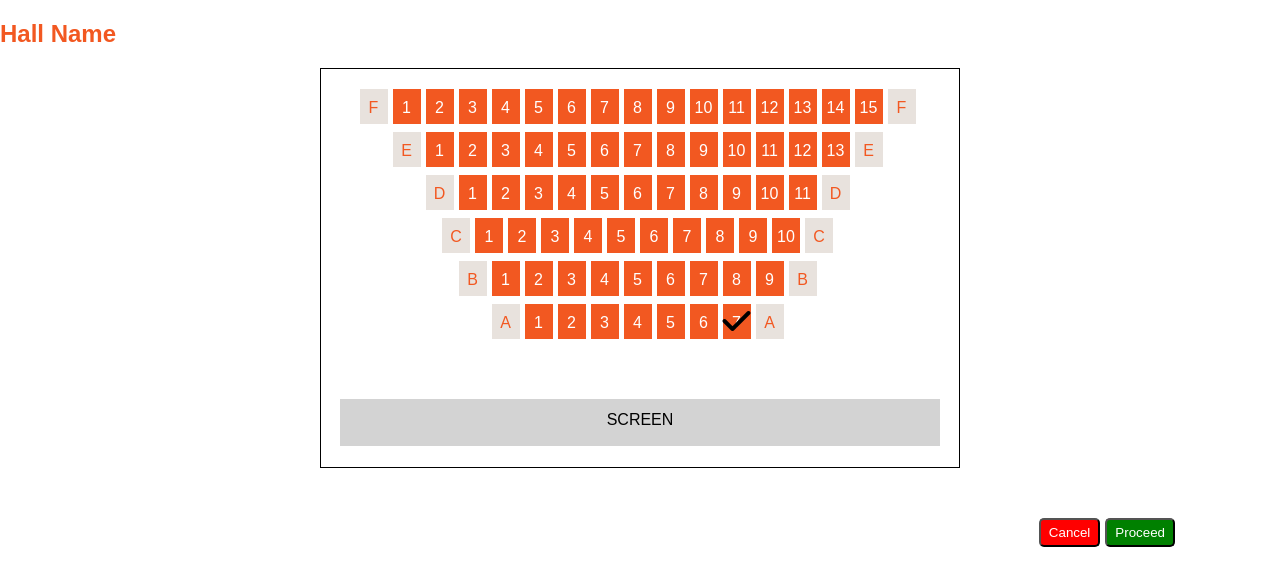
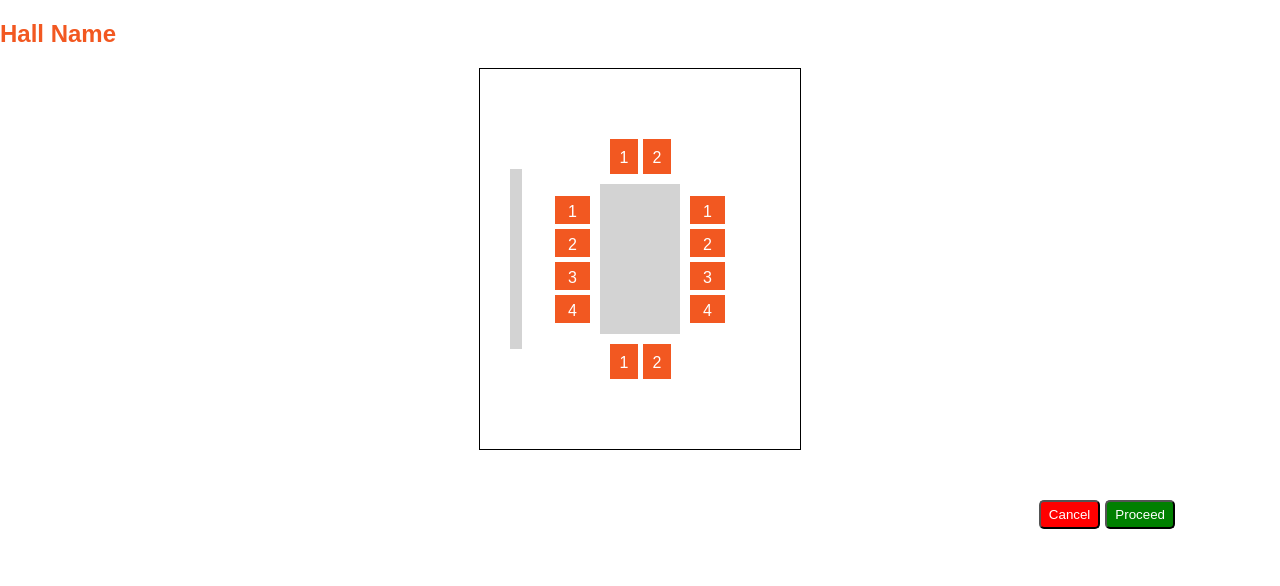
Before and after one commit to MisterMu/proj-db, a React (Create React App) app: page / in a window 1280 px wide. Shown: the top 586 px of the page. Built offline with nearby package versions, Linux system fonts and the light colour scheme.

Commit message:
add getConferenceMap() to room-map

```diff
--- a/src/components/room-map/room-map.css
+++ b/src/components/room-map/room-map.css
@@ -20,6 +20,12 @@
   box-sizing: border-box;
 }
 
+.conference-room {
+  width: 320px;
+  height: 380px;
+  position: relative;
+}
+
 .room-map-row {
   margin-bottom: 8px;
 }
@@ -28,12 +34,14 @@
   width: 28px;
   height: 35px;
   padding-top: 10px;
+  margin-right: 5px;
 }
 
 .horizontal-seat {
   width: 35px;
   height: 28px;
   padding-top: 7px;
+  margin-bottom: 5px;
 }
 
 .room-map-row-label ,.room-map-seat, .room-map-seat-taken {
@@ -42,7 +50,6 @@
   display: inline-block;
   text-align: center;
   box-sizing: border-box;
-  margin-right: 5px;
 }
 
 .room-map-seat, .room-map-seat-taken {
@@ -73,9 +80,46 @@
   margin: 60px auto 30px;
 }
 
-.room-map-table {
-  width: 150px;
-  height: 280px;
-  background-color: red;
-  margin: 80px auto;
+.conference-board {
+  width: 12px;
+  height: 180px;
+  background-color: lightgrey;
+  position: absolute;
+  top: 50%;
+  left: 30px;
+  transform: translate(0, -50%);
 }
+
+.conference-table {
+  width: 80px;
+  height: 150px;
+  background-color: lightgrey;
+  position: absolute;
+  top: 50%;
+  left: 50%;
+  transform: translate(-50%, -50%);
+}
+
+.conference-row-A {
+  position: absolute;
+  bottom: 160px;
+  left: 10px;
+}
+
+.conference-row-B {
+  position: absolute;
+  left: 90px;
+  top: 12px;
+}
+
+.conference-row-C {
+  position: absolute;
+  top: 160px;
+  left: 10px;
+}
+
+.conference-row-D {
+  position: absolute;
+  right: 90px;
+  top: 12px;
+}
--- a/src/components/room-map/room-map.js
+++ b/src/components/room-map/room-map.js
@@ -46,11 +46,37 @@ function getLectureHallMap(hall, name, pickSeat) {
 }
 
 function getConferenceMap(room, name) {
+  let rowA = room[0].map((item) => {
+    return <div className="room-map-seat vertical-seat">{item.id}</div>
+  });
+  let rowB = room[1].map((item) => {
+    return <div className="room-map-seat horizontal-seat">{item.id}</div>
+  })
+  let rowC = room[2].map((item) => {
+    return <div className="room-map-seat vertical-seat">{item.id}</div>
+  })
+  let rowD = room[3].map((item) => {
+    return <div className="room-map-seat horizontal-seat">{item.id}</div>
+  })
   return (
     <div className="room-map-host">
       <h2 className="room-map-name">{name}</h2>
-      <div className="room-map-seat-container">
-        <div className="room-map-table"/>
+      <div className="room-map-seat-container conference-room">
+        <div className="conference-board"></div>
+        <div className="conference-table">
+          <div className="conference-row-A">
+            {rowA}
+          </div>
+          <div className="conference-row-B">
+            {rowB}
+          </div>
+          <div className="conference-row-C">
+            {rowC}
+          </div>
+          <div className="conference-row-D">
+            {rowD}
+          </div>
+        </div>
       </div>
     </div>
   );
--- a/src/pages/buy-seat/buy-seat.js
+++ b/src/pages/buy-seat/buy-seat.js
@@ -213,6 +213,54 @@ const mock_data = [
   ]
 ]
 
+const mock_data2 = [
+  [
+    {
+      id: 1,
+      taken: false
+    }, {
+      id: 2,
+      taken: false
+    }
+  ], [
+    {
+      id: 1,
+      taken: false
+    }, {
+      id: 2,
+      taken: false
+    }, {
+      id: 3,
+      taken: false
+    }, {
+      id: 4,
+      taken: false
+    }
+  ], [
+    {
+      id: 1,
+      taken: false
+    }, {
+      id: 2,
+      taken: false
+    }
+  ], [
+    {
+      id: 1,
+      taken: false
+    }, {
+      id: 2,
+      taken: false
+    }, {
+      id: 3,
+      taken: false
+    }, {
+      id: 4,
+      taken: false
+    },
+  ]
+]
+
 export class BuySeat extends React.Component {
   cancel() {
     console.log('cancel');
@@ -225,7 +273,7 @@ export class BuySeat extends React.Component {
   render() {
     return(
       <div>
-        <GetRoomMap room_type={1} name="Hall Name" seat={mock_data}/>
+        <GetRoomMap room_type={2} name="Hall Name" seat={mock_data2}/>
         <div className="buy-seat-button-container">
           <button className="buy-seat-button-red" onClick={this.cancel}>Cancel</button>
           <button className="buy-seat-button-green" onClick={this.proceed}>Proceed</button>
```
